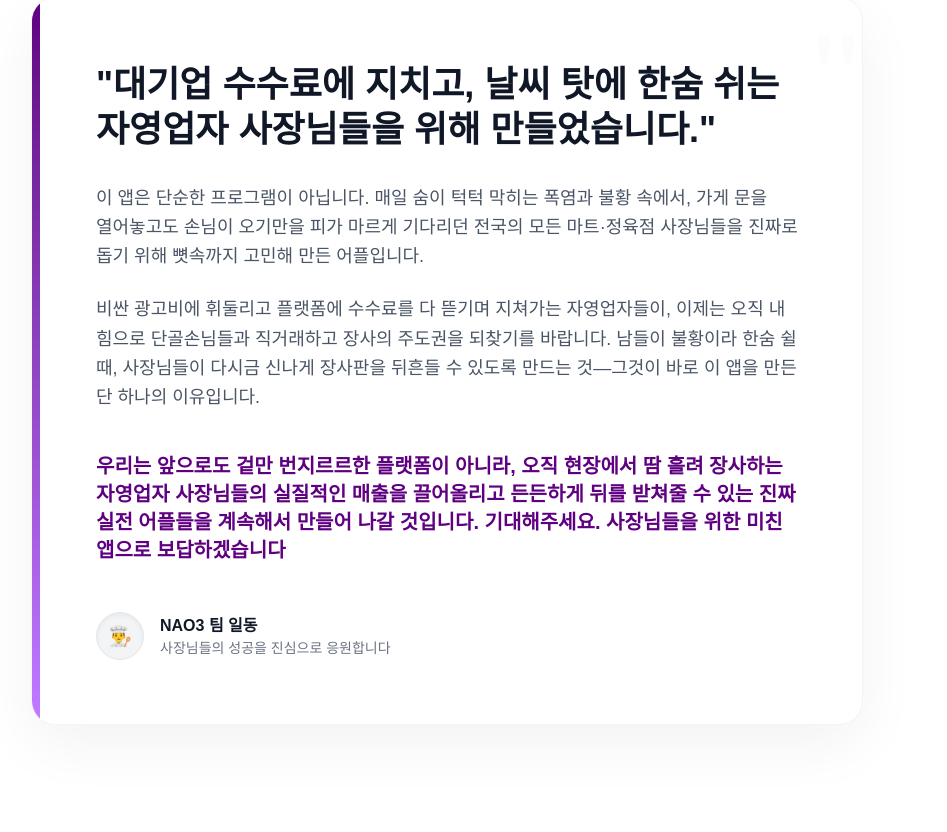
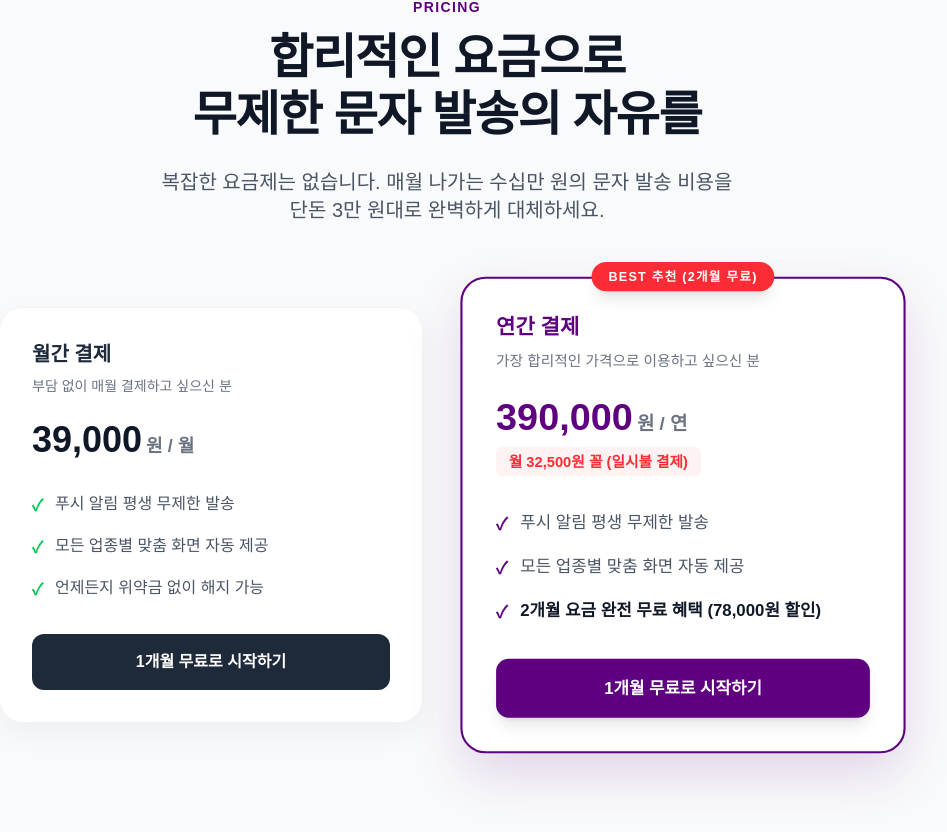
Before and after one commit to hannune-s/nao3, a Next.js app: page / in a window 1280 px wide. Shown: the part 7768-8600 px from the top of the page, without its empty margins (193-1140 px from the left). Built offline with nearby package versions, Linux system fonts and the light colour scheme.

Commit message:
feat: add pricing plans section to landing page

```diff
--- a/src/app/page.tsx
+++ b/src/app/page.tsx
@@ -632,6 +632,86 @@ export default function LandingPage() {
           </div>
         </div>
       </section>
+      {/* Pricing Section */}
+      <section className="py-20 md:py-32 bg-gray-50 overflow-hidden" id="pricing">
+        <div className="max-w-7xl mx-auto px-4 sm:px-6 lg:px-8">
+          <div className="text-center mb-16">
+            <h2 className="text-sm font-black text-[#5F0080] tracking-widest uppercase mb-3">Pricing</h2>
+            <h3 className="text-2xl md:text-3xl lg:text-4xl lg:text-5xl font-black text-gray-900 mb-6 tracking-tight leading-[1.2]">
+              합리적인 요금으로<br />무제한 문자 발송의 자유를
+            </h3>
+            <p className="text-xl text-gray-600 max-w-3xl mx-auto font-medium break-keep">
+              복잡한 요금제는 없습니다. 매월 나가는 수십만 원의 문자 발송 비용을<br className="hidden sm:block"/>
+              단돈 3만 원대로 완벽하게 대체하세요.
+            </p>
+          </div>
+
+          <div className="flex flex-col md:flex-row justify-center items-center gap-8 md:gap-12 max-w-4xl mx-auto">
+
+            {/* Monthly Plan */}
+            <div className="w-full md:w-1/2 bg-white rounded-3xl p-8 shadow-[0_10px_30px_rgba(0,0,0,0.05)] border border-gray-100 relative hover:-translate-y-2 transition-transform duration-300">
+              <h4 className="text-xl font-bold text-gray-800 mb-2">월간 결제</h4>
+              <p className="text-gray-500 text-sm font-medium mb-6">부담 없이 매월 결제하고 싶으신 분</p>
+              <div className="flex items-baseline gap-1 mb-8">
+                <span className="text-4xl font-black text-gray-900">39,000</span>
+                <span className="text-lg font-bold text-gray-500">원 / 월</span>
+              </div>
+              <ul className="space-y-4 mb-8">
+                <li className="flex items-start gap-3">
+                  <span className="text-green-500 font-bold mt-0.5">✓</span>
+                  <span className="text-gray-600 font-medium break-keep">푸시 알림 평생 무제한 발송</span>
+                </li>
+                <li className="flex items-start gap-3">
+                  <span className="text-green-500 font-bold mt-0.5">✓</span>
+                  <span className="text-gray-600 font-medium break-keep">모든 업종별 맞춤 화면 자동 제공</span>
+                </li>
+                <li className="flex items-start gap-3">
+                  <span className="text-green-500 font-bold mt-0.5">✓</span>
+                  <span className="text-gray-600 font-medium break-keep">언제든지 위약금 없이 해지 가능</span>
+                </li>
+              </ul>
+              <Link href="/register" className="block w-full py-4 text-center rounded-xl font-black text-white bg-gray-800 hover:bg-gray-900 transition-colors">
+                1개월 무료로 시작하기
+              </Link>
+            </div>
+
+            {/* Annual Plan */}
+            <div className="w-full md:w-1/2 bg-white rounded-3xl p-8 shadow-[0_20px_50px_rgba(95,0,128,0.15)] border-2 border-[#5F0080] relative transform md:scale-105 hover:-translate-y-2 transition-transform duration-300">
+              <div className="absolute -top-4 left-1/2 -translate-x-1/2 bg-red-500 text-white font-black px-4 py-1.5 rounded-full text-xs tracking-widest shadow-lg">
+                BEST 추천 (2개월 무료)
+              </div>
+              <h4 className="text-xl font-bold text-[#5F0080] mb-2">연간 결제</h4>
+              <p className="text-gray-500 text-sm font-medium mb-6">가장 합리적인 가격으로 이용하고 싶으신 분</p>
+              <div className="flex items-baseline gap-1 mb-2">
+                <span className="text-4xl font-black text-[#5F0080]">390,000</span>
+                <span className="text-lg font-bold text-gray-500">원 / 연</span>
+              </div>
+              <p className="text-sm font-bold text-red-500 mb-8 bg-red-50 inline-block px-3 py-1 rounded-md">
+                월 32,500원 꼴 (일시불 결제)
+              </p>
+              <ul className="space-y-4 mb-8">
+                <li className="flex items-start gap-3">
+                  <span className="text-[#5F0080] font-bold mt-0.5">✓</span>
+                  <span className="text-gray-600 font-medium break-keep">푸시 알림 평생 무제한 발송</span>
+                </li>
+                <li className="flex items-start gap-3">
+                  <span className="text-[#5F0080] font-bold mt-0.5">✓</span>
+                  <span className="text-gray-600 font-medium break-keep">모든 업종별 맞춤 화면 자동 제공</span>
+                </li>
+                <li className="flex items-start gap-3">
+                  <span className="text-[#5F0080] font-bold mt-0.5">✓</span>
+                  <span className="text-gray-900 font-bold break-keep">2개월 요금 완전 무료 혜택 (78,000원 할인)</span>
+                </li>
+              </ul>
+              <Link href="/register" className="block w-full py-4 text-center rounded-xl font-black text-white bg-[#5F0080] hover:bg-purple-900 transition-colors shadow-lg">
+                1개월 무료로 시작하기
+              </Link>
+            </div>
+
+          </div>
+        </div>
+      </section>
+
       {/* Developer's Note / Mission Statement */}
       <section className="py-20 md:py-32 bg-white relative">
         <div className="absolute inset-0 bg-gray-50/50 skew-y-3 transform origin-bottom-left -z-10"></div>
```
